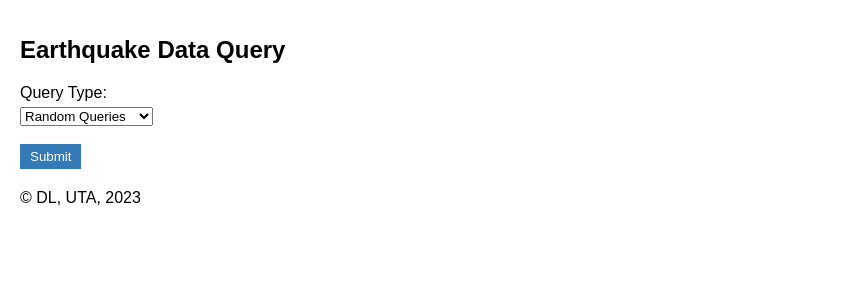
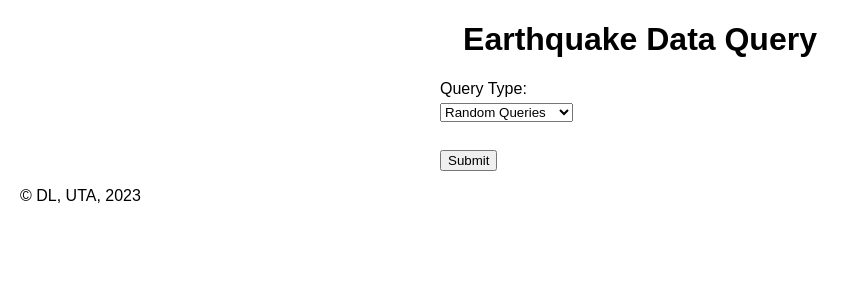
Before and after one commit to prathikh1998/PresentGraphs, a Flask app: page / in a window 1280 px wide. Shown: the top 300 px of the page, without its empty margins (0-860 px from the left). Run offline with Flask 3, Linux system fonts and the light colour scheme.

Commit message:
Add files via upload

```diff
--- a/static/styles.css
+++ b/static/styles.css
@@ -1,31 +1,16 @@
-/* static/styles.css */
-
-/* Body styles */
+/* Define your styles here */
 body {
     font-family: Arial, sans-serif;
-    margin: 0;
-    padding: 20px;
+    margin: 20px;
   }
 
-/* Heading styles */
   h1 {
-    font-size: 24px;
-    margin-bottom: 20px;
+    text-align: center;
   }
 
-h2 {
-    font-size: 20px;
-    margin-bottom: 10px;
-}
-
-h3 {
-    font-size: 18px;
-    margin-bottom: 10px;
-}
-
-/* Form styles */
   form {
-    margin-bottom: 20px;
+    width: 400px;
+    margin: 0 auto;
   }
 
   label {
@@ -33,43 +18,10 @@ label {
     margin-bottom: 5px;
   }
 
-input[type="text"],
-input[type="number"] {
-    padding: 5px;
-    width: 200px;
+  input[type="submit"] {
+    margin-top: 10px;
   }
 
-input[type="submit"] {
-    padding: 5px 10px;
-    background-color: #337ab7;
-    color: #fff;
-    border: none;
-    cursor: pointer;
+  #results-container {
+    margin-top: 20px;
   }
-
-/* Table styles */
-table {
-    border-collapse: collapse;
-    width: 100%;
-}
-
-th, td {
-    padding: 8px;
-    text-align: left;
-    border-bottom: 1px solid #ddd;
-}
-
-
-th {
-    background-color: #f2f2f2;
-}
-
-/* Link styles */
-a {
-    color: #337ab7;
-    text-decoration: none;
-}
-
-a:hover {
-    text-decoration: underline;
-}
```
Lines whose indentation alone changed are shown as unchanged.
